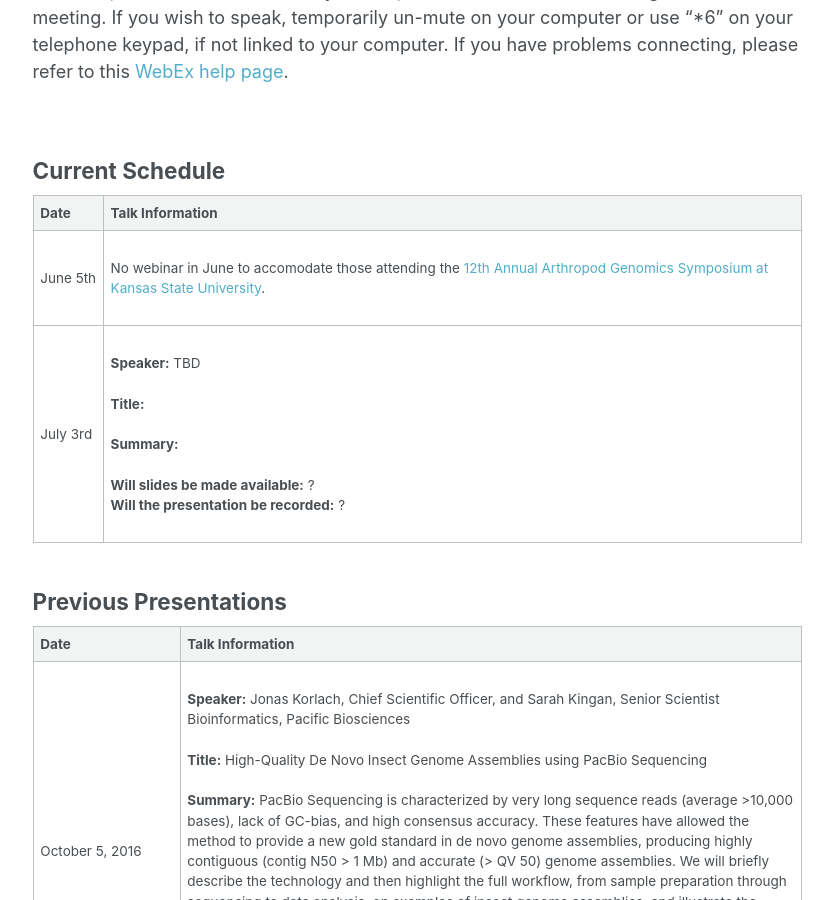
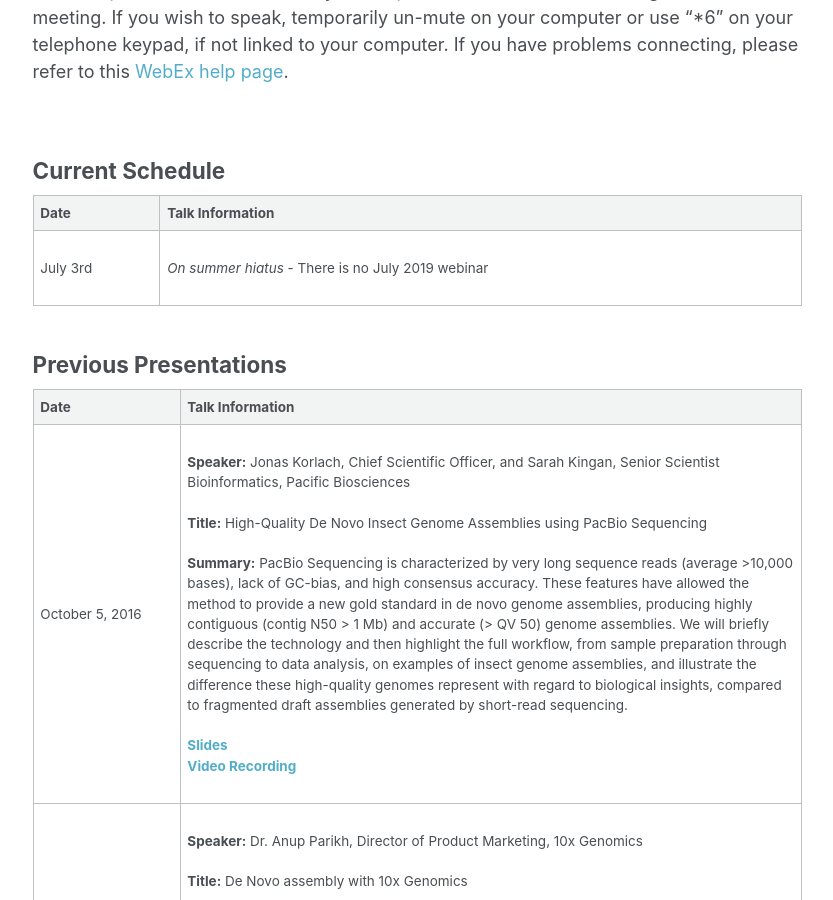
Before and after one commit to i5k/i5k.github.io, a Jekyll site: the page built from _pages/webinar.md, in a window 1280 px wide and 900 px high, scrolled down 1396 px. Shown: the whole window, without its empty margins (249-1082 px from the left). Built offline with Jekyll 4.4.1, drawn with Linux system fonts in a browser that asks for light colours; some of the changed text lies outside the part shown.

Commit message:
updated for July 2019

```diff
--- a/_pages/webinar.md
+++ b/_pages/webinar.md
@@ -34,8 +34,7 @@
 
 | __Date__ | __Talk Information__|
 | ---- | ---- |
-|June&nbsp;5th|<br>No webinar in June to accomodate those attending the [12th Annual Arthropod Genomics Symposium at Kansas State University](https://www.k-state.edu/agc/ags/index.html).<br><br>|
-|July&nbsp;3rd|<br>__Speaker:__ TBD<br><br>__Title:__ <br><br>__Summary:__ <br><br>__Will slides be made available:__ ?<br>__Will the presentation be recorded:__ ?<br><br>|
+|July&nbsp;3rd|<br>*On summer hiatus* - There is no July 2019 webinar<br><br>|
 
 <a name="previous"></a>
 
```
Also changed, not shown: other parts of _pages/webinar.md (+1 -0 lines).
